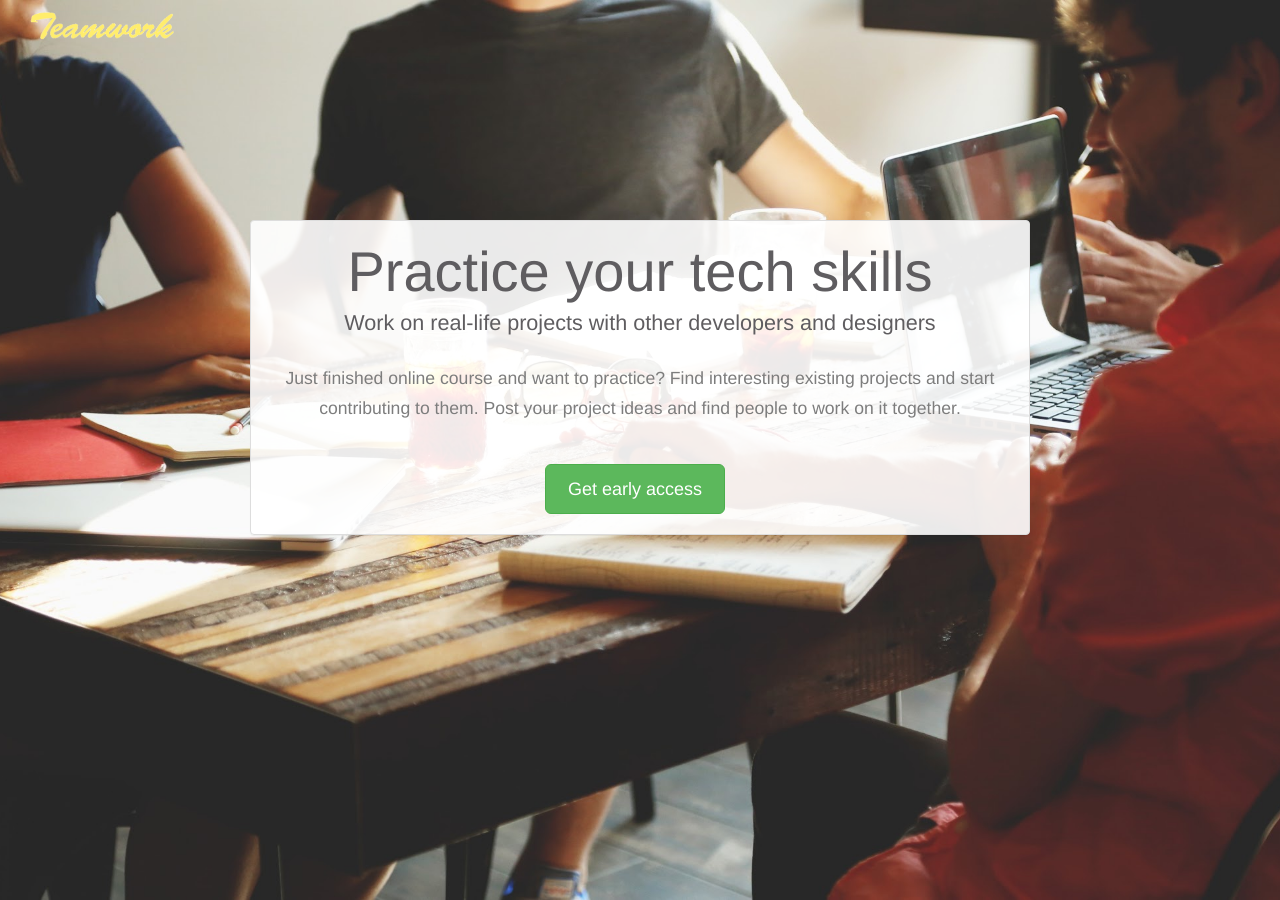
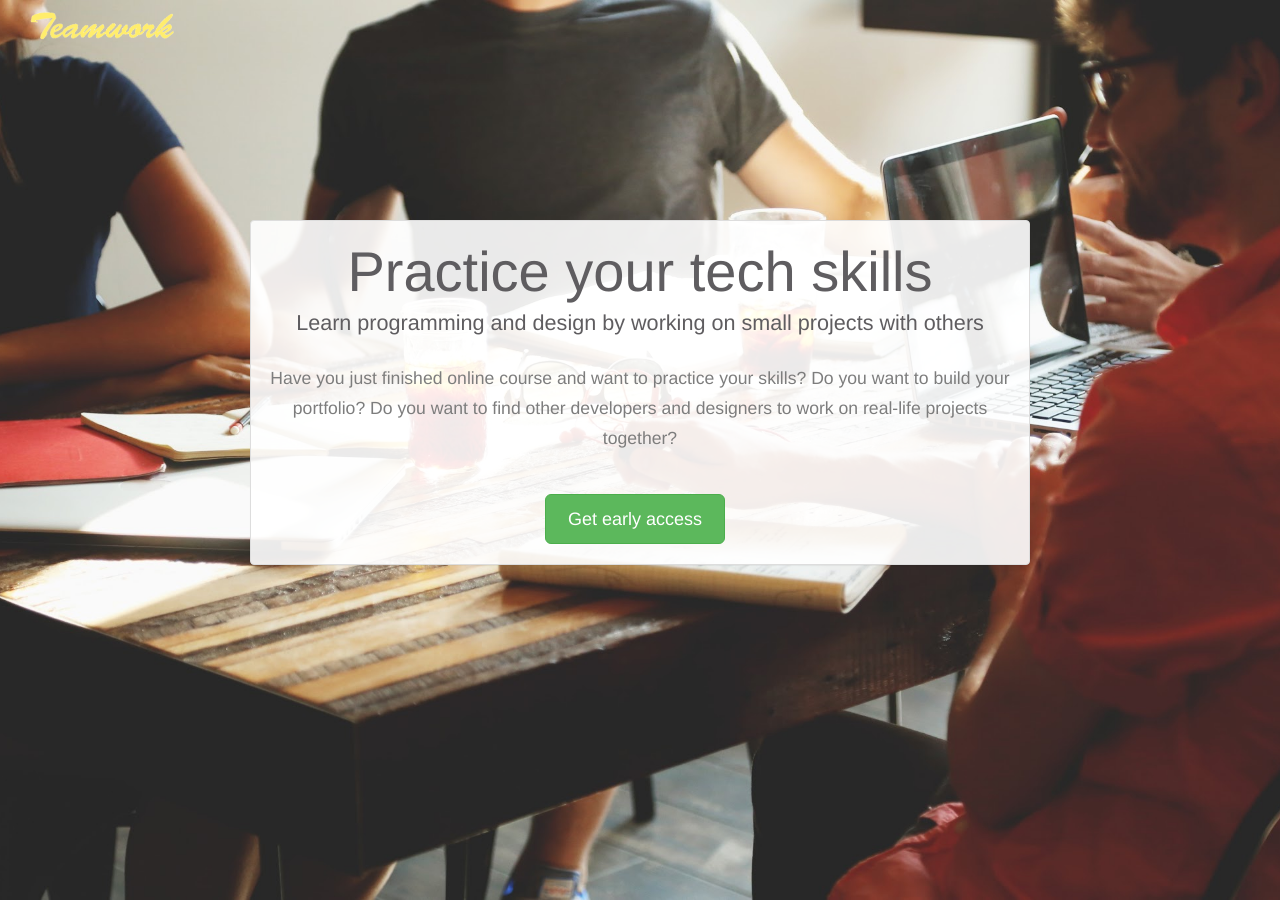
Before and after one commit to pyankoff/tryteamwork, a Jekyll site: the page built from index.html, in a window 1280 px wide. Built offline with Jekyll 4.4.1, drawn with Linux system fonts in a browser that asks for light colours.

Commit message:
change copy

```diff
--- a/index.html
+++ b/index.html
@@ -9,13 +9,15 @@ layout: default
       <div class="col-md-8 col-md-offset-2 panel panel-default text-center">
 
         <h1>Practice your tech skills</h1>
-        <h2>Work on real-life projects with other developers and designers</h2>
+        <h2>Learn programming and design by working on small projects with others</h2>
 
-            <p>Just finished online course and want to practice? Find interesting existing projects and start contributing to them. Post your project ideas and find people to work on it together.</p>
-            <p class="text-center">
-              <a class="btn btn-success btn-lg" href="
+        <p>Have you just finished online course and want to practice your skills? Do you want to build your portfolio? Do you want to find other developers and designers to work on real-life projects together?</p>
+
+        <p class="text-center">
+          <a class="btn btn-success btn-lg" href="
 https://tryteamwork.wufoo.com/forms/z1005t4g18qzi0h/">Get early access</a>
-            </p>
+        </p>
+
       </div> <!-- //main content -->
     </div> <!-- //row -->
   </div> <!-- //container -->
```
